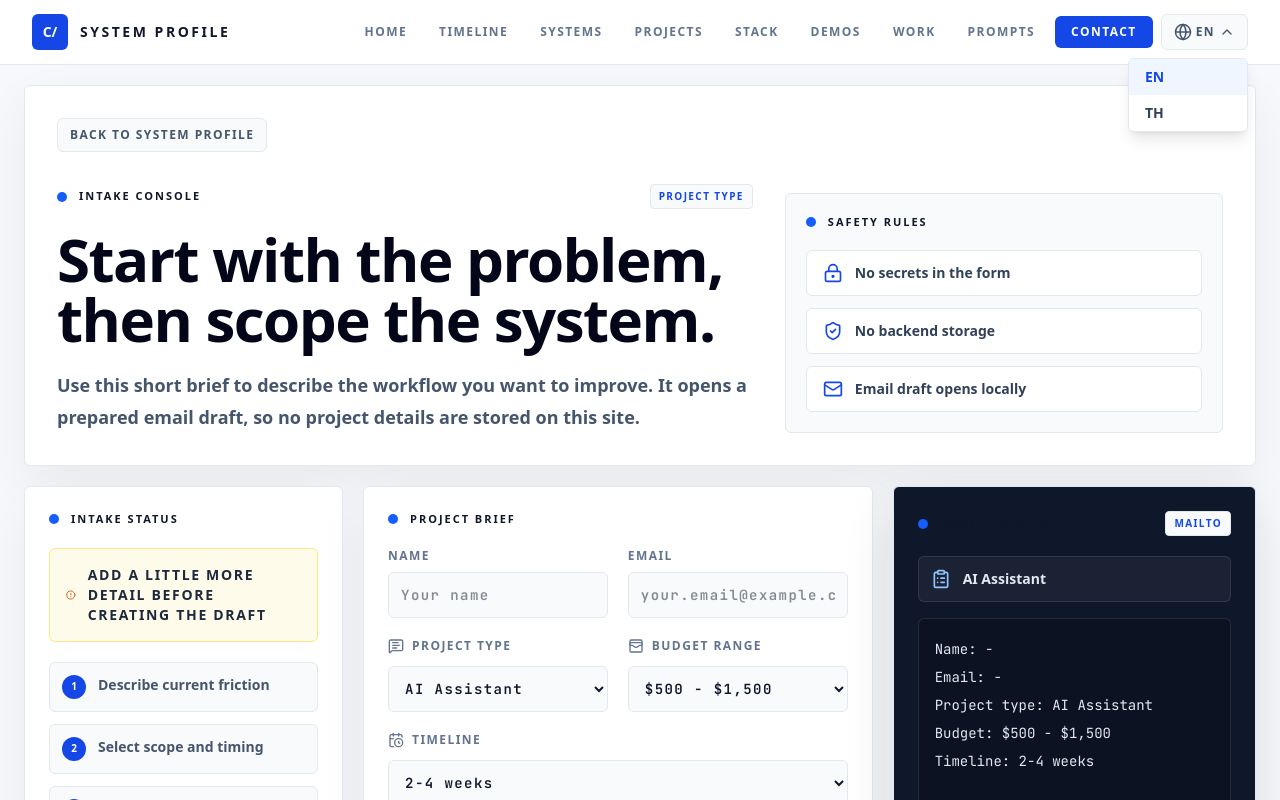
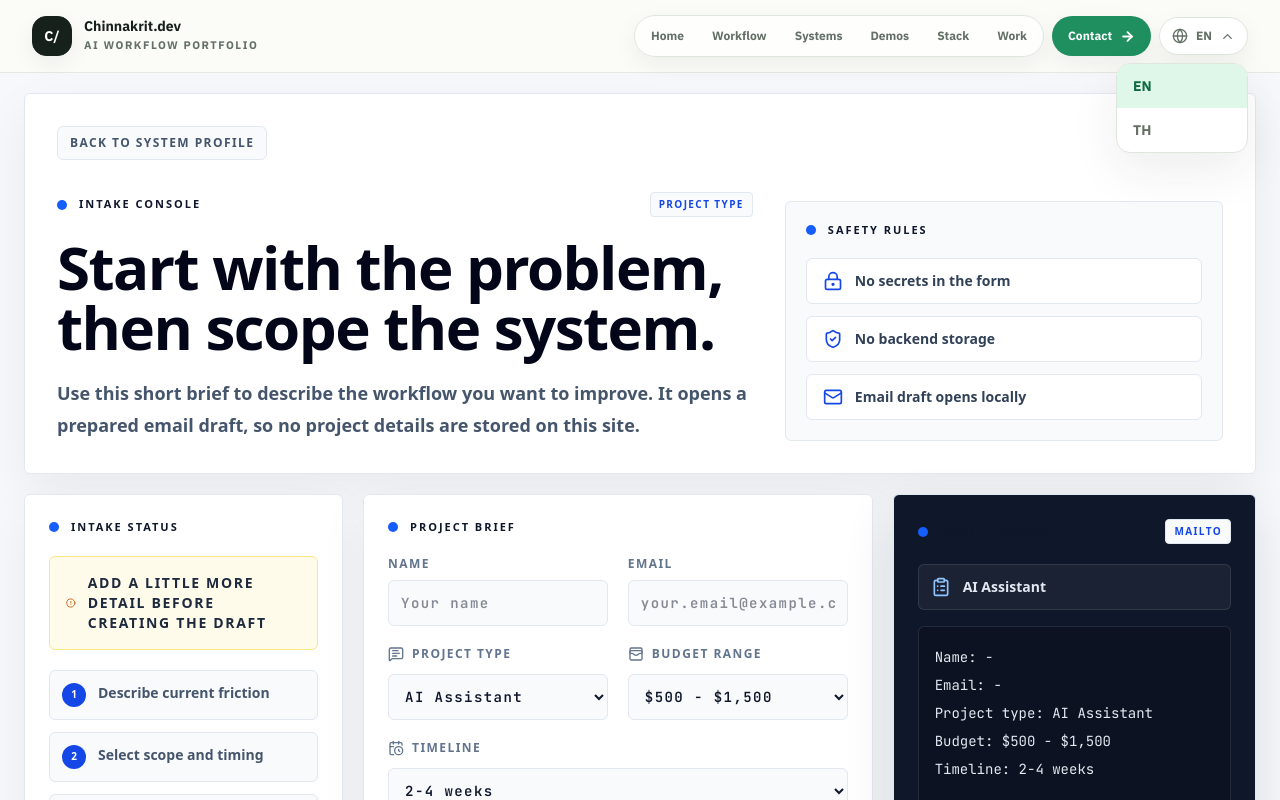
Before and after one commit to Manchinn/Portfolio, a Next.js app: page /work-with-me in a window 1280 px wide. Both pictures are taken after a click on the button "EN". Shown: the top 800 px of the page. Built offline with nearby package versions, Linux system fonts and the light colour scheme.

Commit message:
feat: align portfolio navigation shell

```diff
--- a/src/components/layout/Navbar/Navbar.tsx
+++ b/src/components/layout/Navbar/Navbar.tsx
@@ -1,7 +1,7 @@
 'use client'
 
 import React, { useState, useRef, useEffect } from 'react'
-import { Menu, X, Globe, ChevronDown } from 'lucide-react'
+import { Menu, X, Globe, ChevronDown, ArrowRight } from 'lucide-react'
 import { navItems } from '../../../data/portfolio'
 import { useTranslation } from '../../../i18n/useTranslation'
 
@@ -24,50 +24,62 @@ const Navbar = () => {
     return () => document.removeEventListener('mousedown', handleClickOutside)
   }, [isLangOpen])
 
+  const primaryNavItems = navItems.filter(item => item.label !== 'Contact')
+
   return (
-    <nav className="sticky top-0 z-50 border-b border-slate-200 bg-white/95 backdrop-blur">
-      <div className="mx-auto max-w-[1800px] px-4 sm:px-6 lg:px-8">
-        <div className="flex h-16 items-center justify-between">
+    <nav className="sticky top-0 z-50 border-b border-saas-line/80 bg-saas-bg/90 font-display backdrop-blur-xl">
+      <div className="mx-auto max-w-[1280px] px-4 sm:px-6 lg:px-8">
+        <div className="flex h-18 items-center justify-between gap-4">
           {/* Logo */}
-          <div className="flex items-center gap-3">
-            <div className="flex h-9 w-9 items-center justify-center rounded-md bg-blue-700">
+          <a href="/#home" className="flex min-w-0 items-center gap-3">
+            <div className="flex h-10 w-10 shrink-0 items-center justify-center rounded-[14px] border border-saas-ink bg-saas-ink shadow-saas-sm">
               <span className="text-sm font-black text-white">C/</span>
             </div>
-            <span className="text-sm font-black uppercase tracking-[0.18em] text-slate-900">System Profile</span>
+            <div className="hidden min-w-0 sm:block">
+              <p className="text-sm font-black leading-none text-saas-ink">Chinnakrit.dev</p>
+              <p className="mt-1 text-[11px] font-bold uppercase tracking-[0.14em] text-saas-muted">
+                AI workflow portfolio
+              </p>
             </div>
+          </a>
 
           {/* Desktop Menu */}
-          <div className="hidden items-center gap-2 md:flex">
-            {navItems.filter(item => item.label !== 'Contact').map((item, idx) => (
+          <div className="hidden items-center gap-2 lg:flex">
+            <div className="flex items-center gap-1 rounded-full border border-saas-line bg-white/80 p-1 shadow-saas-sm">
+              {primaryNavItems.map((item, idx) => (
                 <a
                   key={idx}
                   href={item.href}
-                className="rounded-md px-3 py-2 text-xs font-black uppercase tracking-[0.12em] text-slate-500 transition hover:bg-blue-50 hover:text-blue-700"
+                  className="rounded-full px-3 py-2 text-xs font-black text-saas-muted transition hover:bg-saas-mint hover:text-saas-green-strong"
                 >
                   {t(`nav.${item.label.toLowerCase()}`)}
                 </a>
               ))}
+            </div>
             <a
               href="/#contact"
-              className="rounded-md bg-blue-700 px-4 py-2 text-xs font-black uppercase tracking-[0.12em] text-white transition hover:bg-blue-800"
+              className="inline-flex items-center gap-2 rounded-full bg-saas-green px-4 py-3 text-xs font-black text-white shadow-saas-sm transition hover:bg-saas-green-strong focus-visible:shadow-saas-focus"
             >
               {t('nav.contact')}
+              <ArrowRight size={15} strokeWidth={3} />
             </a>
 
             {/* Language Switcher */}
             <div className="relative" ref={langRef}>
               <button
                 onClick={() => setIsLangOpen(!isLangOpen)}
-                className="flex items-center gap-1 rounded-md border border-slate-200 bg-slate-50 px-3 py-2 text-xs font-black uppercase tracking-[0.12em] text-slate-600 transition hover:border-blue-200 hover:bg-blue-50 hover:text-blue-700"
+                className="flex items-center gap-2 rounded-full border border-saas-line bg-white px-3 py-2.5 text-xs font-black text-saas-muted shadow-saas-sm transition hover:border-saas-green hover:text-saas-green-strong focus-visible:shadow-saas-focus"
+                aria-expanded={isLangOpen}
+                aria-label="Change language"
               >
-                <Globe size={18} />
+                <Globe size={16} />
                 <span className="uppercase">{currentLang?.name || language}</span>
-                <ChevronDown size={16} className={`transition-transform ${isLangOpen ? 'rotate-180' : ''}`} />
+                <ChevronDown size={15} className={`transition-transform ${isLangOpen ? 'rotate-180' : ''}`} />
               </button>
 
               {/* Dropdown */}
               {isLangOpen && (
-                <div className="absolute right-0 z-50 mt-2 min-w-[120px] rounded-md border border-slate-200 bg-white shadow-lg">
+                <div className="absolute right-0 z-50 mt-2 min-w-[132px] overflow-hidden rounded-[14px] border border-saas-line bg-white shadow-saas-md">
                   {languages.map((lang) => (
                     <button
                       key={lang.code}
@@ -75,7 +87,9 @@ const Navbar = () => {
                         changeLanguage(lang.code)
                         setIsLangOpen(false)
                       }}
-                      className={`w-full px-4 py-2 text-left text-sm font-bold transition-colors hover:bg-blue-50 ${language === lang.code ? 'bg-blue-50 text-blue-700' : 'text-slate-700'}`}
+                      className={`w-full px-4 py-3 text-left text-sm font-bold transition-colors hover:bg-saas-mint ${
+                        language === lang.code ? 'bg-saas-mint text-saas-green-strong' : 'text-saas-muted'
+                      }`}
                     >
                       {lang.name}
                     </button>
@@ -85,44 +99,71 @@ const Navbar = () => {
             </div>
           </div>
 
-          {/* Mobile Menu Button */}
-          <div className="md:hidden flex items-center gap-3">
+          {/* Tablet Menu */}
+          <div className="hidden items-center gap-2 md:flex lg:hidden">
+            <a
+              href="/#contact"
+              className="inline-flex items-center gap-2 rounded-full bg-saas-green px-4 py-3 text-xs font-black text-white shadow-saas-sm transition hover:bg-saas-green-strong"
+            >
+              {t('nav.contact')}
+              <ArrowRight size={15} strokeWidth={3} />
+            </a>
             <button
               onClick={() => setIsMenuOpen(!isMenuOpen)}
-              className="rounded-md border border-slate-200 p-2 text-slate-700"
+              className="rounded-full border border-saas-line bg-white p-3 text-saas-ink shadow-saas-sm"
+              aria-expanded={isMenuOpen}
+              aria-label="Toggle navigation"
             >
-              {isMenuOpen ? <X size={28} strokeWidth={3} /> : <Menu size={28} strokeWidth={3} />}
+              {isMenuOpen ? <X size={22} strokeWidth={3} /> : <Menu size={22} strokeWidth={3} />}
+            </button>
+          </div>
+
+          {/* Mobile Menu Button */}
+          <div className="flex items-center gap-2 md:hidden">
+            <button
+              onClick={() => setIsMenuOpen(!isMenuOpen)}
+              className="rounded-full border border-saas-line bg-white p-3 text-saas-ink shadow-saas-sm"
+              aria-expanded={isMenuOpen}
+              aria-label="Toggle navigation"
+            >
+              {isMenuOpen ? <X size={22} strokeWidth={3} /> : <Menu size={22} strokeWidth={3} />}
             </button>
           </div>
         </div>
       </div>
 
-      {/* Mobile Menu */}
+      {/* Mobile and Tablet Menu */}
       {isMenuOpen && (
-        <div className="space-y-3 border-t border-slate-200 bg-white p-4 md:hidden">
+        <div className="border-t border-saas-line bg-saas-bg/95 p-4 shadow-saas-md lg:hidden">
+          <div className="mx-auto grid max-w-[1280px] gap-2 sm:grid-cols-2 md:grid-cols-4">
             {navItems.map((item, idx) => (
               <a
                 key={idx}
                 href={item.href}
-              className="block rounded-md border border-slate-200 bg-slate-50 px-4 py-3 text-sm font-black uppercase tracking-[0.12em] text-slate-700"
+                className={`rounded-[14px] border px-4 py-3 text-sm font-black transition ${
+                  item.label === 'Contact'
+                    ? 'border-saas-green bg-saas-green text-white'
+                    : 'border-saas-line bg-white text-saas-ink hover:border-saas-green hover:bg-saas-mint'
+                }`}
                 onClick={() => setIsMenuOpen(false)}
               >
                 {t(`nav.${item.label.toLowerCase()}`)}
               </a>
             ))}
+          </div>
 
           {/* Mobile Language Switcher */}
-          <div className="space-y-2">
-            <p className="text-sm font-bold uppercase text-slate-500">เลือกภาษา / Select Language</p>
+          <div className="mx-auto mt-4 max-w-[1280px] space-y-2">
+            <p className="text-xs font-black uppercase tracking-[0.14em] text-saas-muted">เลือกภาษา / Select Language</p>
             <div className="flex gap-2">
               {languages.map((lang) => (
                 <button
                   key={lang.code}
                   onClick={() => changeLanguage(lang.code)}
-                  className={`flex-1 rounded-md border py-2 font-bold transition-all ${
+                  className={`flex-1 rounded-full border px-4 py-3 text-sm font-black transition-all ${
                     language === lang.code
-                      ? 'border-blue-700 bg-blue-700 text-white'
-                      : 'border-slate-200 bg-white text-slate-700 hover:bg-blue-50'
+                      ? 'border-saas-green bg-saas-green text-white'
+                      : 'border-saas-line bg-white text-saas-ink hover:bg-saas-mint'
                   }`}
                 >
                   {lang.name}
--- a/src/data/portfolio.ts
+++ b/src/data/portfolio.ts
@@ -2,13 +2,11 @@ import type { Profile, ProfileCommon, SkillGroup, Experience, Project, Social, A
 
 export const navItems = [
   { label: "Home", href: "/#home" },
-  { label: "Timeline", href: "/#timeline" },
+  { label: "Workflow", href: "/#workflow" },
   { label: "Systems", href: "/#systems" },
-  { label: "Projects", href: "/#projects" },
+  { label: "Demos", href: "/demos" },
   { label: "Stack", href: "/#stack" },
-  { label: "Demos", href: "/demos" },
   { label: "Work", href: "/work-with-me" },
-  { label: "Prompts", href: "/prompts" },
   { label: "Contact", href: "/#contact" },
 ]
 
--- a/src/i18n/locales/en.json
+++ b/src/i18n/locales/en.json
@@ -2,6 +2,7 @@
   "nav": {
     "home": "Home",
     "timeline": "Timeline",
+    "workflow": "Workflow",
     "systems": "Systems",
     "about": "About",
     "skills": "Skills",
--- a/src/i18n/locales/th.json
+++ b/src/i18n/locales/th.json
@@ -2,6 +2,7 @@
   "nav": {
     "home": "หน้าหลัก",
     "timeline": "ไทม์ไลน์",
+    "workflow": "Workflow",
     "systems": "ระบบ",
     "about": "เกี่ยวกับ",
     "skills": "ทักษะ",
```
Lines whose indentation alone changed are shown as unchanged.
